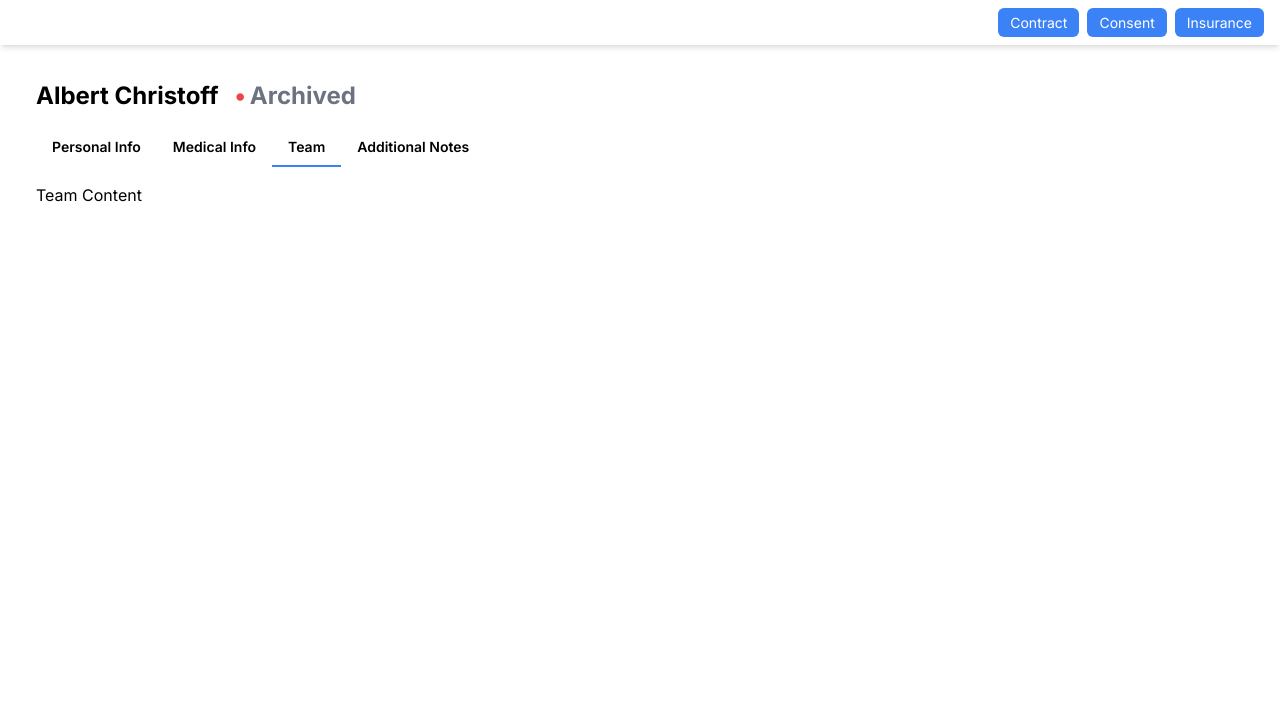
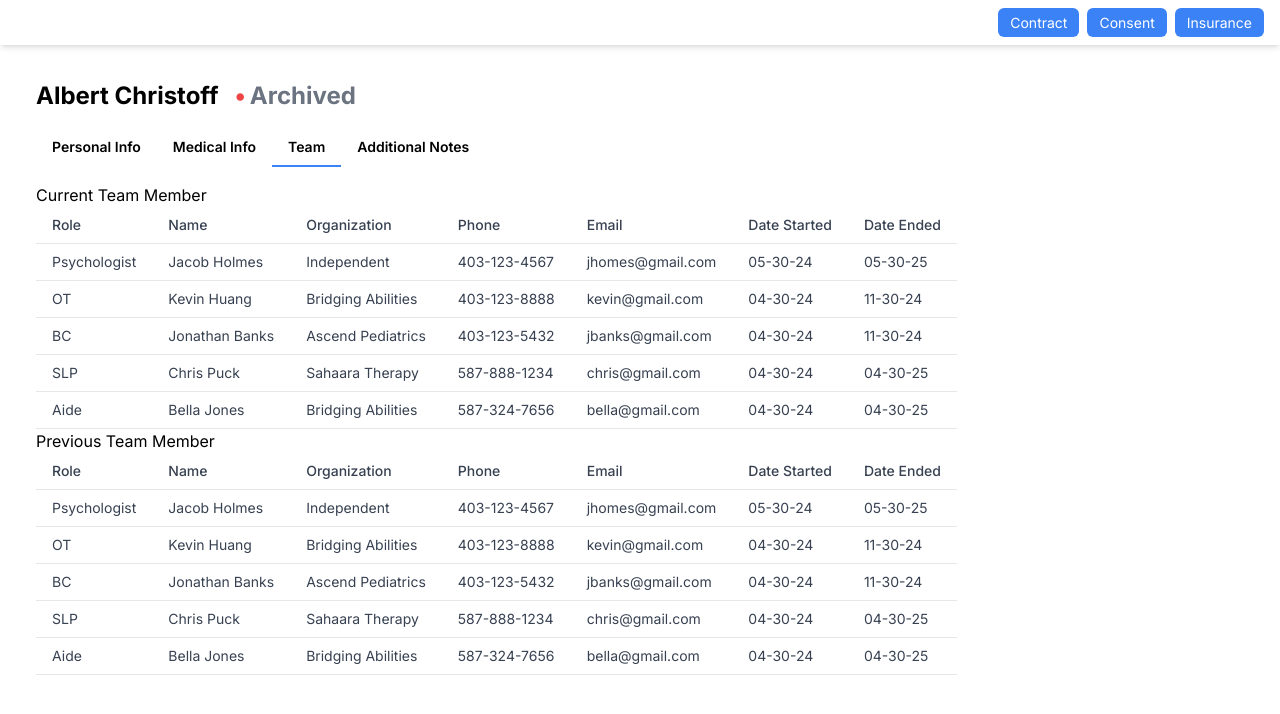
Before and after one commit to Cheryl-LL/final-project, a Next.js app: page / in a window 1280 px wide. Both pictures are taken after a click on the button "Team". Shown: the top 714 px of the page. Built offline with nearby package versions, Linux system fonts and the light colour scheme.

Commit message:
Team member component and not component

```diff
--- /dev/null
+++ b/src/app/components/PatientDetailTabs/AdditionalNote.js
@@ -0,0 +1,33 @@
+"use client";
+import { useState } from "react";
+
+const mockNote = "Note about this patient!";
+export default function AdditionalNote() {
+  //To-Do:get note from database and set as initial state
+  //note state
+  const [note, setNote] = useState(mockNote);
+  //textarea editable state
+  const [isEditable, setEditable] = useState(false);
+  //note change handler
+  const handleNoteChange = (event) => setNote(event.target.value);
+
+  const enableEdit = () => setEditable(true);
+  const disableEdit = () => setEditable(false);
+
+  return (
+    <div>
+      <section>
+        {//Display Edit or Save button depending on editable
+        isEditable ? (
+          <button onClick={disableEdit}>Save</button>
+        ) : (
+          <button onClick={enableEdit}>Edit</button>
+        )}
+      </section>
+      <section>
+        <label>Note:</label>
+        <textarea readOnly={!isEditable} onChange={handleNoteChange} value={note}></textarea>
+      </section>
+    </div>
+  );
+}
--- /dev/null
+++ b/src/app/components/PatientDetailTabs/TeamMember.js
@@ -0,0 +1,89 @@
+import { useState } from "react";
+
+
+const teamData = [
+    {
+      "role": "Psychologist",
+      "name": "Jacob Holmes",
+      "organization": "Independent",
+      "phone": "403-123-4567",
+      "email": "jhomes@gmail.com",
+      "dateStarted": "05-30-24",
+      "dateEnded": "05-30-25"
+    },
+    {
+      "role": "OT",
+      "name": "Kevin Huang",
+      "organization": "Bridging Abilities",
+      "phone": "403-123-8888",
+      "email": "kevin@gmail.com",
+      "dateStarted": "04-30-24",
+      "dateEnded": "11-30-24"
+    },
+    {
+      "role": "BC",
+      "name": "Jonathan Banks",
+      "organization": "Ascend Pediatrics",
+      "phone": "403-123-5432",
+      "email": "jbanks@gmail.com",
+      "dateStarted": "04-30-24",
+      "dateEnded": "11-30-24"
+    },
+    {
+      "role": "SLP",
+      "name": "Chris Puck",
+      "organization": "Sahaara Therapy",
+      "phone": "587-888-1234",
+      "email": "chris@gmail.com",
+      "dateStarted": "04-30-24",
+      "dateEnded": "04-30-25"
+    },
+    {
+      "role": "Aide",
+      "name": "Bella Jones",
+      "organization": "Bridging Abilities",
+      "phone": "587-324-7656",
+      "email": "bella@gmail.com",
+      "dateStarted": "04-30-24",
+      "dateEnded": "04-30-25"
+    }
+  ]
+
+export default function TeamMember(){
+
+    const [team, setTeam] = useState(teamData);
+    const headStyle = "px-4 py-2 text-left text-sm font-medium text-gray-700 border-b"
+    const contentStyle = "px-4 py-2 text-sm text-gray-700 border-b"
+
+    return(
+        <div>
+            <table>
+                <thead>
+                    <tr>
+                        <th className={headStyle}>Role</th>
+                        <th className={headStyle}>Name</th>
+                        <th className={headStyle}>Organization</th>
+                        <th className={headStyle}>Phone</th>
+                        <th className={headStyle}>Email</th>
+                        <th className={headStyle}>Date Started</th>
+                        <th className={headStyle}>Date Ended</th>
+                    </tr>
+                </thead>
+                <tbody>
+                    {team.map((provider, index)=>(
+                        <tr key={index}>
+                            <td className={contentStyle}>{provider.role}</td>
+                            <td className={contentStyle}>{provider.name}</td>
+                            <td className={contentStyle}>{provider.organization}</td>
+                            <td className={contentStyle}>{provider.phone}</td>
+                            <td className={contentStyle}>{provider.email}</td>
+                            <td className={contentStyle}>{provider.dateStarted}</td>
+                            <td className={contentStyle}>{provider.dateEnded}</td>
+                        </tr>
+                    )
+                    )}
+                </tbody>
+            </table>
+        </div>
+    );
+}
--- a/src/app/pages/PatientDetail.js
+++ b/src/app/pages/PatientDetail.js
@@ -3,6 +3,8 @@
 import { useState } from 'react';
 import PatientInfo from '../components/PatientDetailTabs/PersonalInfo';
 import TopMenu from '../components/TopMenu';
+import AdditionalNote from '../components/PatientDetailTabs/AdditionalNote';
+import TeamMember from '../components/PatientDetailTabs/TeamMember';
 
 export default function PatientDetail() {
 
@@ -113,10 +115,19 @@ export default function PatientDetail() {
       <div>Medical Info Content</div>
     )}
     {activeTab === 'team' && (
-      <div>Team Content</div>
+      <div>
+        <section>
+        <h1>Current Team Member</h1>
+        <TeamMember />
+        </section>
+        <section>
+        <h1>Previous Team Member</h1>
+        <TeamMember />
+        </section>
+        </div>
     )}
     {activeTab === 'notes' && (
-      <div>Additional Notes Content</div>
+      <AdditionalNote />
     )}
   </div>
 </div>
```
